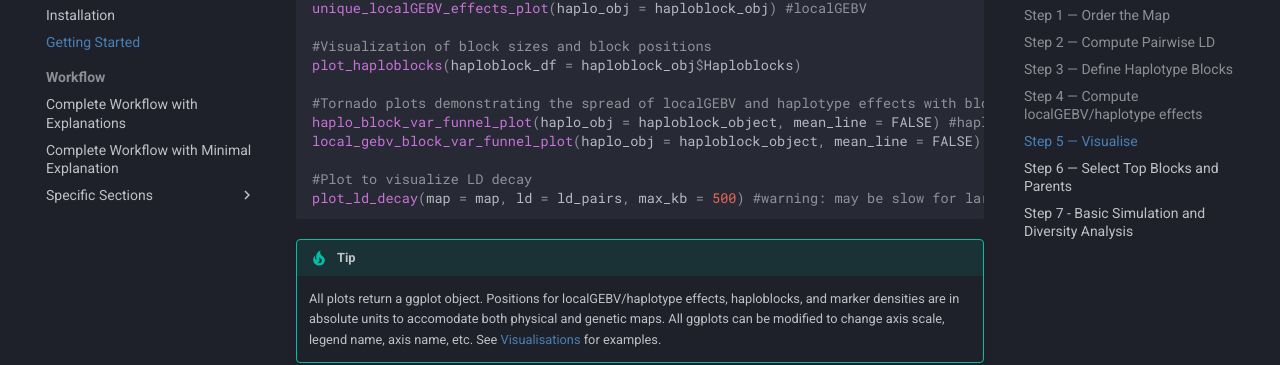
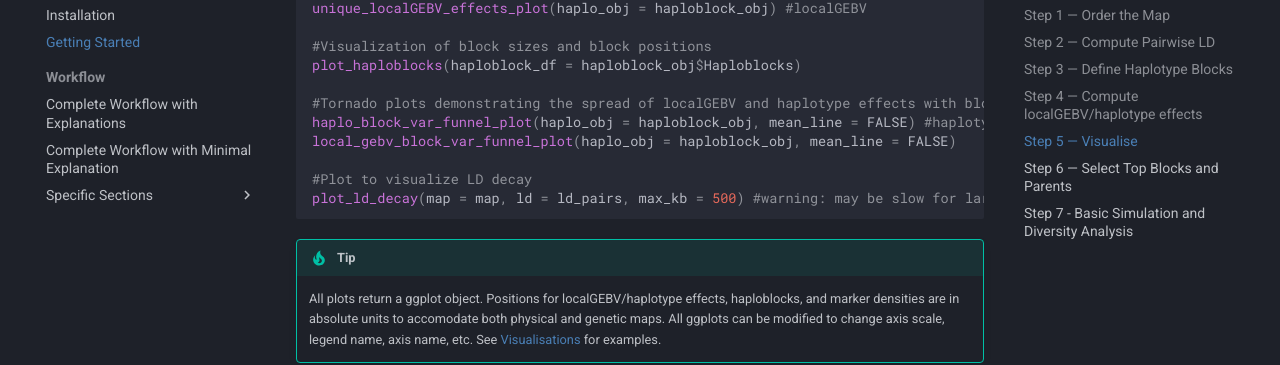
Before and after one commit to wrshf7/HapSelect-Docs, an MkDocs documentation site: the page built from docs/getting-started.md, in a window 1280 px wide and 900 px high, scrolled down 5089 px. Shown: the part 147-512 px from the top of the window. Built offline with MkDocs 1.6.1 and Material for MkDocs 9.7.7, drawn with Linux system fonts in a browser that asks for light colours; comment, search, counter and statistics services are not loaded.

Commit message:
Update getting-started.md

```diff
--- a/docs/getting-started.md
+++ b/docs/getting-started.md
@@ -168,8 +168,8 @@
 plot_haploblocks(haploblock_df = haploblock_obj$Haploblocks)
 
 #Tornado plots demonstrating the spread of localGEBV and haplotype effects with blocks ordered by variance
-haplo_block_var_funnel_plot(haplo_obj = haploblock_object, mean_line = FALSE) #haplotypes
-local_gebv_block_var_funnel_plot(haplo_obj = haploblock_object, mean_line = FALSE)
+haplo_block_var_funnel_plot(haplo_obj = haploblock_obj, mean_line = FALSE) #haplotypes
+local_gebv_block_var_funnel_plot(haplo_obj = haploblock_obj, mean_line = FALSE)
 
 #Plot to visualize LD decay
 plot_ld_decay(map = map, ld = ld_pairs, max_kb = 500) #warning: may be slow for large dataset! Use method = "exp" for faster computation and monotonic decay. For a more flexible and still relatively quick approach, explore, method = "gam_tp".
```
